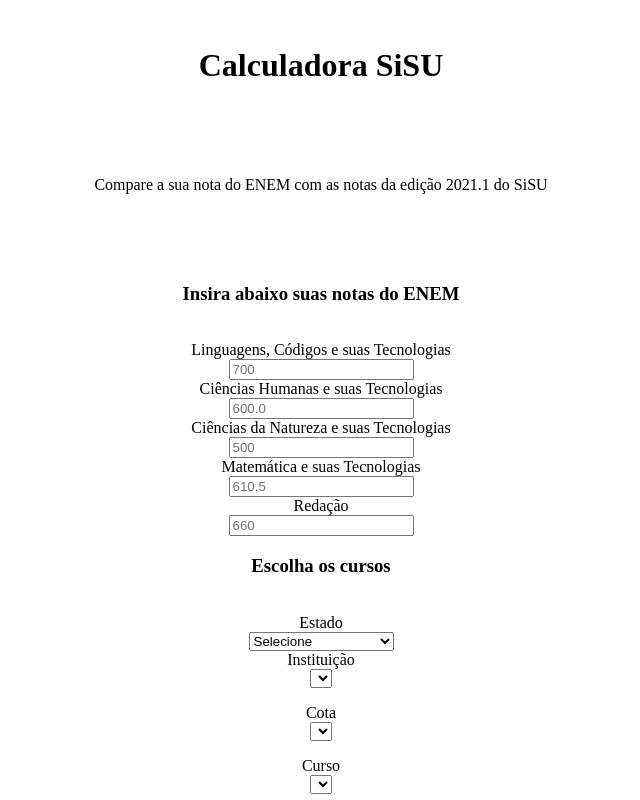
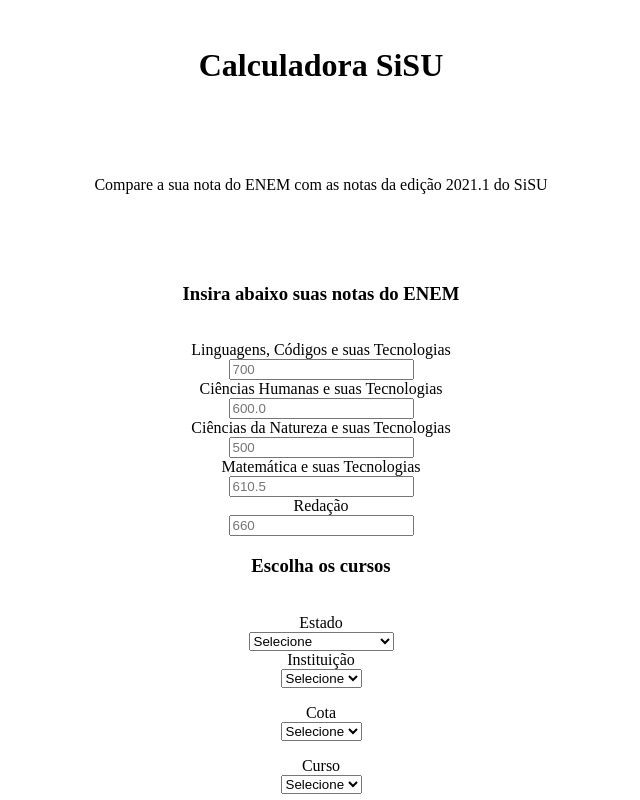
Before and after one commit to lucasrguerra/Calculadora-SiSU, a Next.js app: page / in a window 1280 px wide. Shown: the top 800 px of the page, without its empty margins (319-959 px from the left). Built offline with nearby package versions, Linux system fonts and the light colour scheme.

Commit message:
Update index.jsx

```diff
--- a/pages/index.jsx
+++ b/pages/index.jsx
@@ -74,7 +74,7 @@
           };
         }}
       >
-        <option></option>
+        <option>Selecione</option>
         {universitiesOfState.map((university) => {
           return <option value={university.initials} >{university.initials}</option>
         })}
@@ -102,7 +102,7 @@
           });
         }}
       >
-        <option></option>
+        <option>Selecione</option>
         {quotas.map((quota, index) => {
           return <option value={quota} >{index + 1}</option>
         })}
@@ -121,7 +121,7 @@
           setCourse(courses[event.target.value]);
         }}
       >
-        <option></option>
+        <option>Selecione</option>
         {courses.map((coursee, index) => {
           return <option value={index} >{`${capitalize(coursee.DS_GRAU)} - ${capitalize(coursee.NO_CURSO)} - ${capitalize(coursee.DS_TURNO)}`}</option>
         })}
@@ -153,6 +153,7 @@
         <meta charset="UTF-8" />
         <meta name="author" content="Lucas Rayan Guerra" />
         <link rel="icon" href="./icon.png" type="image/x-icon" />
+        <link rel="apple-touch-icon" href="./icon.png" type="image/x-icon" />
         <meta name="description" content="Compare a sua nota do ENEM com as notas da edição 2021.1 do SiSU" />
       </Head>
 
@@ -233,7 +234,7 @@
             <div className="py-2">
               <label className="text-gray-500 mx-auto text-sm md:text-lg font-bold" htmlFor="nome">Estado<br /></label>
               <select
-                className="mx-auto rounded-xl text-center border-gray-300 py-1 border-2 w-3/5"
+                className="mx-auto rounded-xl bg-white text-center border-gray-300 py-1 border-2 w-3/5"
                 name="state"
                 id="state"
                 value={state}
```
